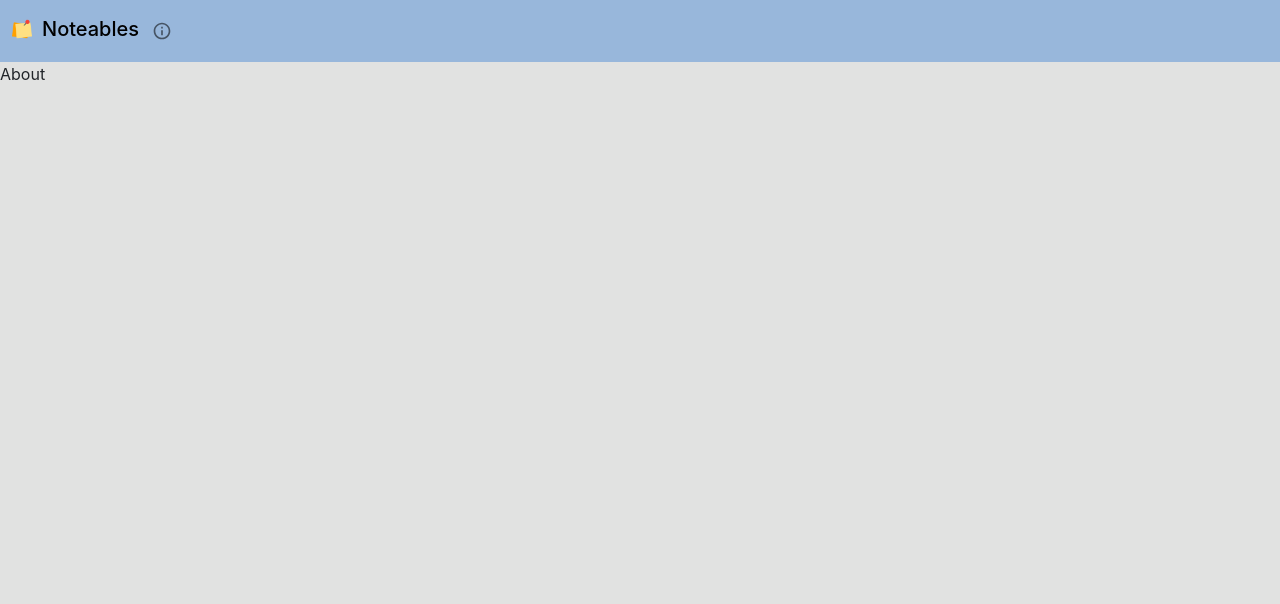
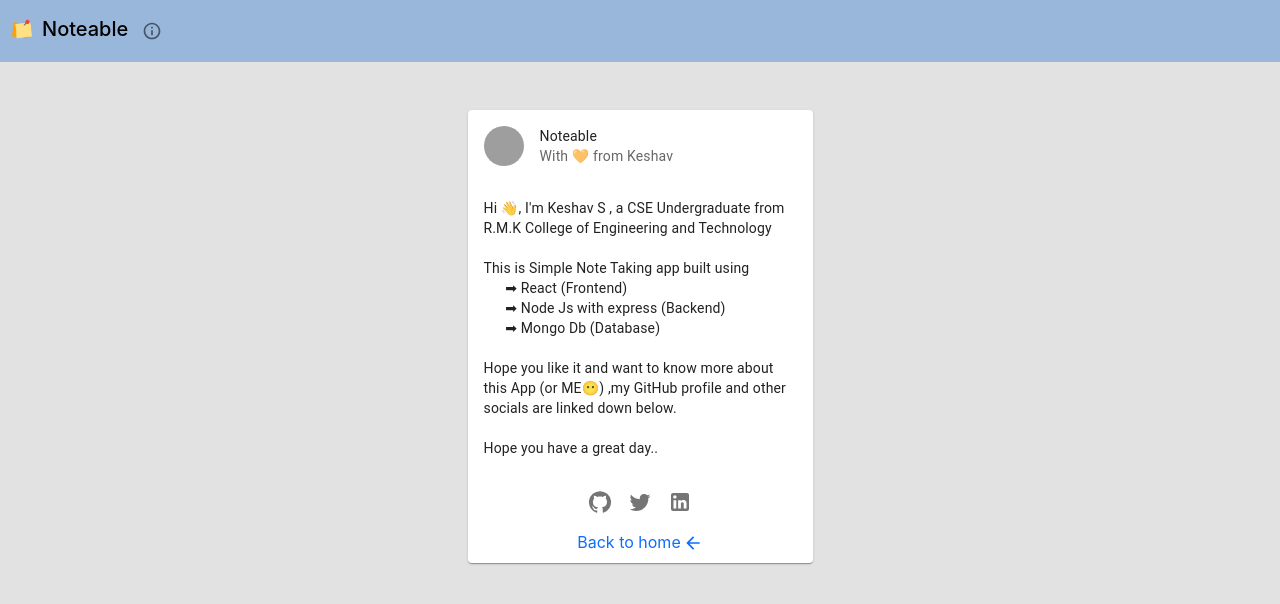
Before and after one commit to Keshav13142/Noteable_React, a React (Create React App) app in the folder frontend/: page /about in a window 1280 px wide. Shown: the top 604 px of the page. Built offline with nearby package versions, Linux system fonts and the light colour scheme; grey boxes are pictures that could not be loaded.

Commit message:
Completed about page

```diff
--- a/frontend/src/App.js
+++ b/frontend/src/App.js
@@ -24,7 +24,14 @@ function App() {
       <BrowserRouter>
         {/* Wrap all the components/routes with the Context provider , set the value of the global state*/}
         <UserContext.Provider
-          value={{ curr_user, setCurrUser, info, setInfo, loading, setLoading }}
+          value={{
+            curr_user,
+            setCurrUser,
+            info,
+            setInfo,
+            loading,
+            setLoading,
+          }}
         >
           <Navbar />
           <Routes>
--- a/frontend/src/components/About.jsx
+++ b/frontend/src/components/About.jsx
@@ -1,7 +1,81 @@
-import React from "react";
+import * as React from "react";
+import Card from "@mui/material/Card";
+import CardHeader from "@mui/material/CardHeader";
+import CardContent from "@mui/material/CardContent";
+import CardActions from "@mui/material/CardActions";
+import Avatar from "@mui/material/Avatar";
+import IconButton from "@mui/material/IconButton";
+import Typography from "@mui/material/Typography";
+import TwitterIcon from "@mui/icons-material/Twitter";
+import GitHubIcon from "@mui/icons-material/GitHub";
+import LinkedInIcon from "@mui/icons-material/LinkedIn";
+import { Link } from "react-router-dom";
+import ArrowBackIcon from "@mui/icons-material/ArrowBack";
 
-const About = () => {
-  return <div>About</div>;
-};
-
-export default About;
+export default function RecipeReviewCard() {
+  return (
+    <div className="d-flex justify-content-center align-items-center mt-5">
+      <Card sx={{ maxWidth: 345 }}>
+        <CardHeader
+          avatar={
+            <Avatar
+              src="https://avatars.githubusercontent.com/u/55992029?v=4"
+              alt="logo"
+            />
+          }
+          title="Noteable"
+          subheader="With 🧡 from Keshav"
+        />
+        <CardContent>
+          <Typography variant="body2" color="text.primary">
+            Hi 👋, I'm Keshav S , a CSE Undergraduate from R.M.K College of
+            Engineering and Technology
+            <br />
+            <br />
+            This is Simple Note Taking app built using <br />
+            &nbsp;&nbsp;&nbsp;&nbsp;&nbsp;&nbsp;➡ React (Frontend)
+            <br />
+            &nbsp;&nbsp;&nbsp;&nbsp;&nbsp;&nbsp;➡ Node Js with express (Backend)
+            <br />
+            &nbsp;&nbsp;&nbsp;&nbsp;&nbsp;&nbsp;➡ Mongo Db (Database)
+            <br />
+            <br />
+            Hope you like it and want to know more about this App (or ME😶) ,my
+            GitHub profile and other socials are linked down below.
+            <br />
+            <br />
+            Hope you have a great day..
+          </Typography>
+        </CardContent>
+        <div className="d-flex justify-content-center w-100 mt-0">
+          <CardActions disableSpacing>
+            <a href="https://github.com/keshav13142" target="_blank">
+              <IconButton>
+                <GitHubIcon />
+              </IconButton>
+            </a>
+            <a href="https://twitter.com/keshav13142" target="_blank">
+              <IconButton>
+                <TwitterIcon />
+              </IconButton>
+            </a>
+            <a href="https://www.linkedin.com/in/keshav13142" target="_blank">
+              <IconButton>
+                <LinkedInIcon />
+              </IconButton>
+            </a>
+          </CardActions>
+        </div>
+        <div className="d-block m-auto mb-2" style={{ width: "fit-content" }}>
+          <Link style={{ textDecoration: "none" }} to="/">
+            Back to home
+            <ArrowBackIcon
+              style={{ margin: "0px 0px 2px 2px" }}
+              fontSize="small"
+            />
+          </Link>
+        </div>
+      </Card>
+    </div>
+  );
+}
--- a/frontend/src/components/Navbar.jsx
+++ b/frontend/src/components/Navbar.jsx
@@ -79,7 +79,7 @@ const Navbar = () => {
               className="logo-icon"
             />
             <Link className="nav-text" to="/notes">
-              Noteables <span style={{ fontWeight: "400" }}></span>
+              Noteable <span style={{ fontWeight: "400" }}></span>
             </Link>
             <Link className="nav-text" to="/about">
               <IconButton>
--- a/frontend/src/index.css
+++ b/frontend/src/index.css
@@ -37,7 +37,7 @@ nav {
 
 .card {
   background-color: #fff;
-  box-shadow: 0 1px 5px rgb(138, 137, 137);
+  /* box-shadow: 0 1px 5px rgb(138, 137, 137); */
 }
 
 textarea {
@@ -82,6 +82,10 @@ textarea {
   margin-left: 2px;
 }
 
+.MuiCard-root {
+  background-color: #212529;
+}
+
 @media (max-width: 991px) {
   .test {
     height: 320px;
```
